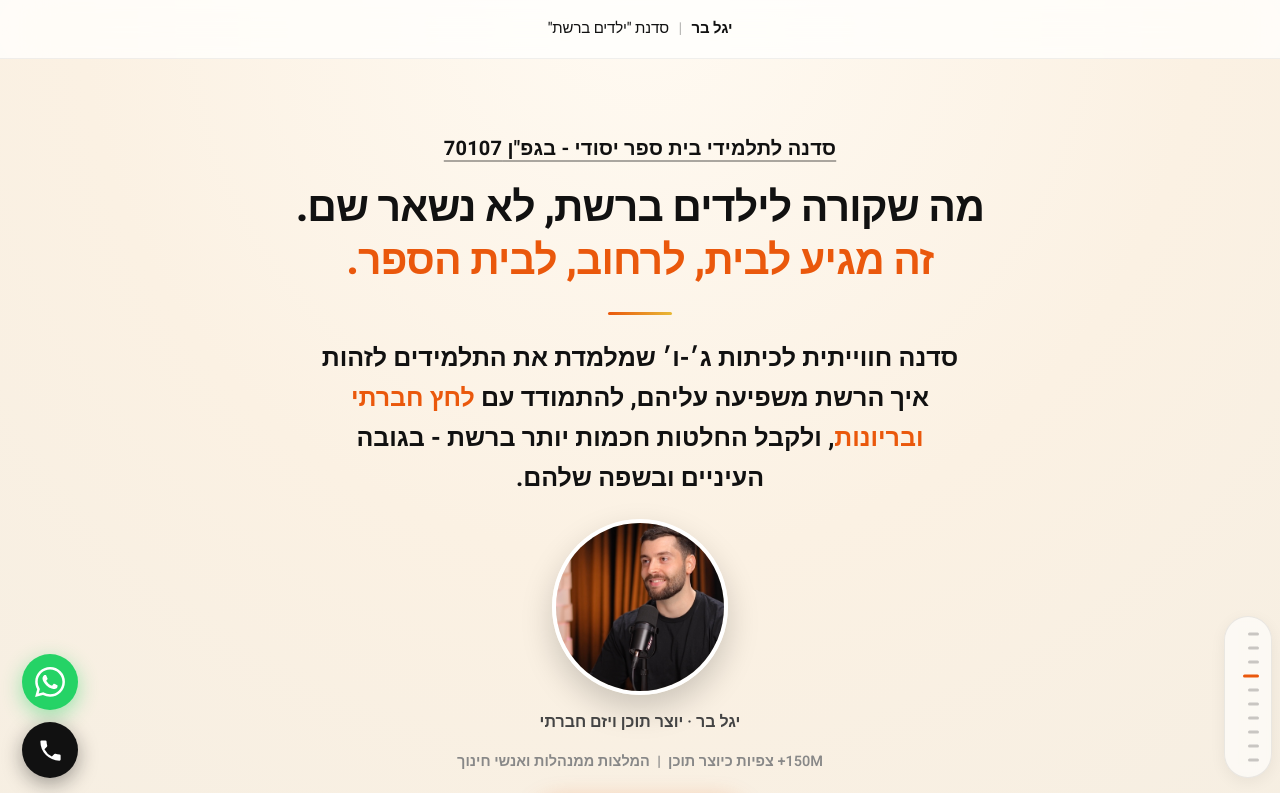
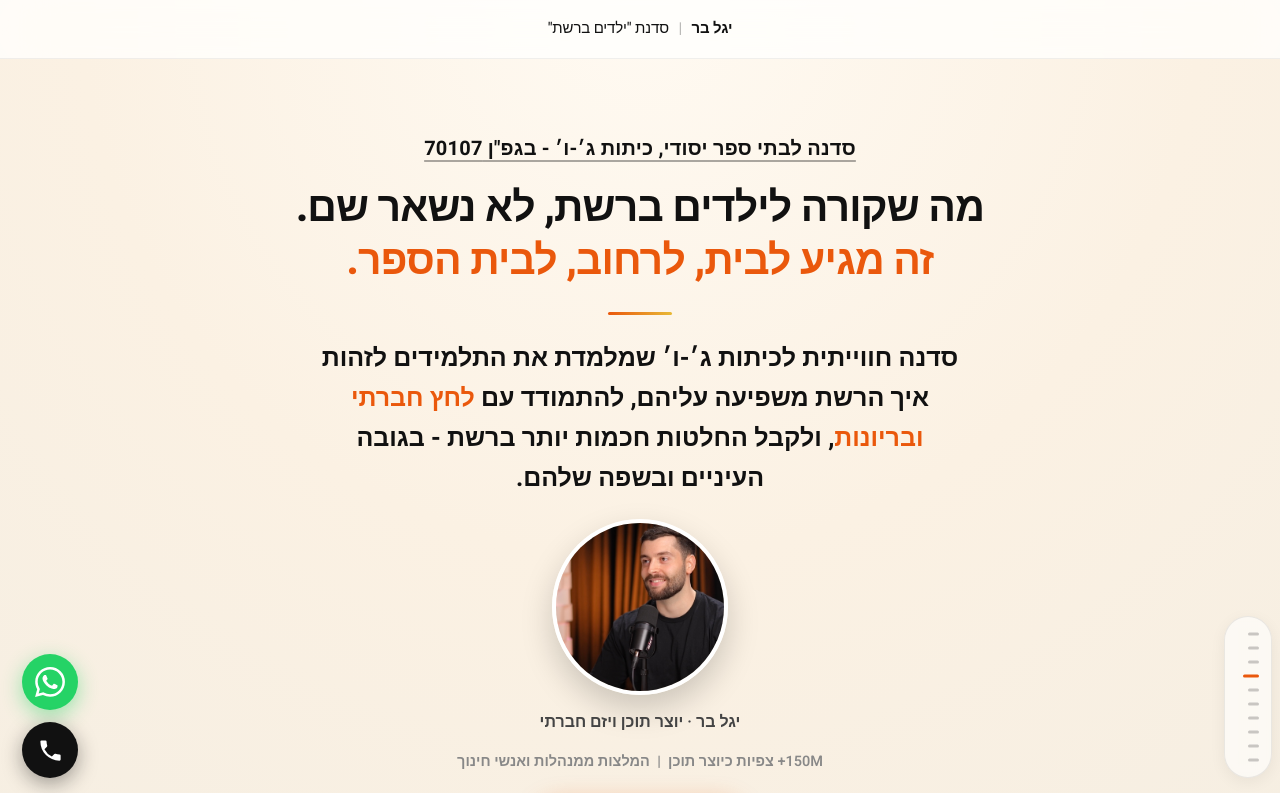
Before and after one commit to yagelbaracademy-web/kids-workshop-landing, a plain HTML site: page preview/index.html in a window 1280 px wide. Shown: the top 793 px of the page. Drawn offline with Linux system fonts and the light colour scheme.

Commit message:
Update hero kicker text with grade range

```diff
--- a/preview/index.html
+++ b/preview/index.html
@@ -486,7 +486,7 @@
 <!-- ══ HERO ══ -->
 <section id="hero">
   <div class="hero-inner reveal in">
-    <p class="hero-kicker">סדנה לתלמידי בית ספר יסודי - בגפ"ן 70107</p>
+    <p class="hero-kicker">סדנה לבתי ספר יסודי, כיתות ג׳-ו׳ - בגפ"ן 70107</p>
     <h1>מה שקורה לילדים ברשת, לא נשאר שם.<br><span class="accent">זה מגיע לבית, לרחוב, לבית הספר.</span></h1>
     <div class="hero-divider"></div>
     <p class="hero-promise">
```
